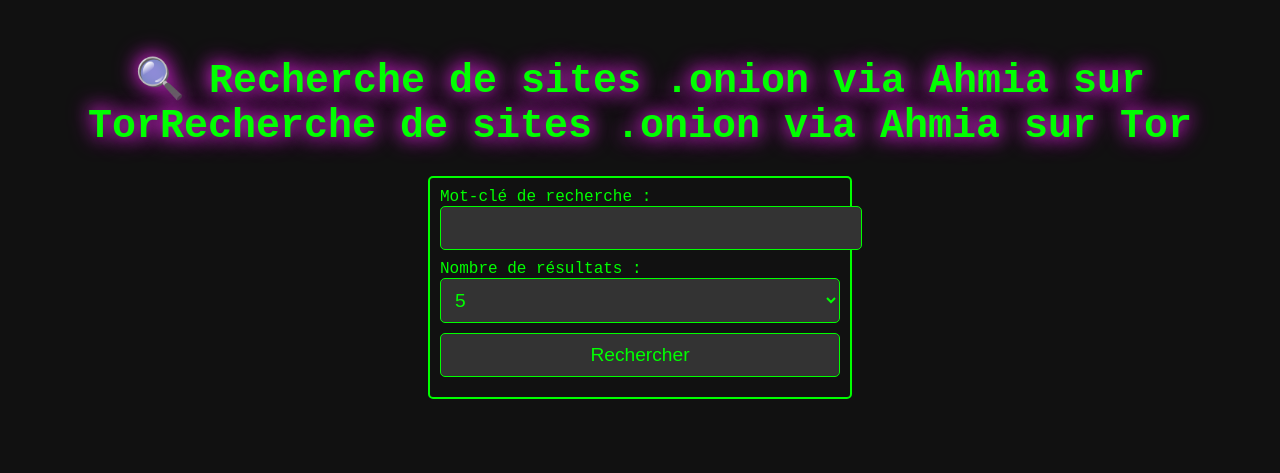
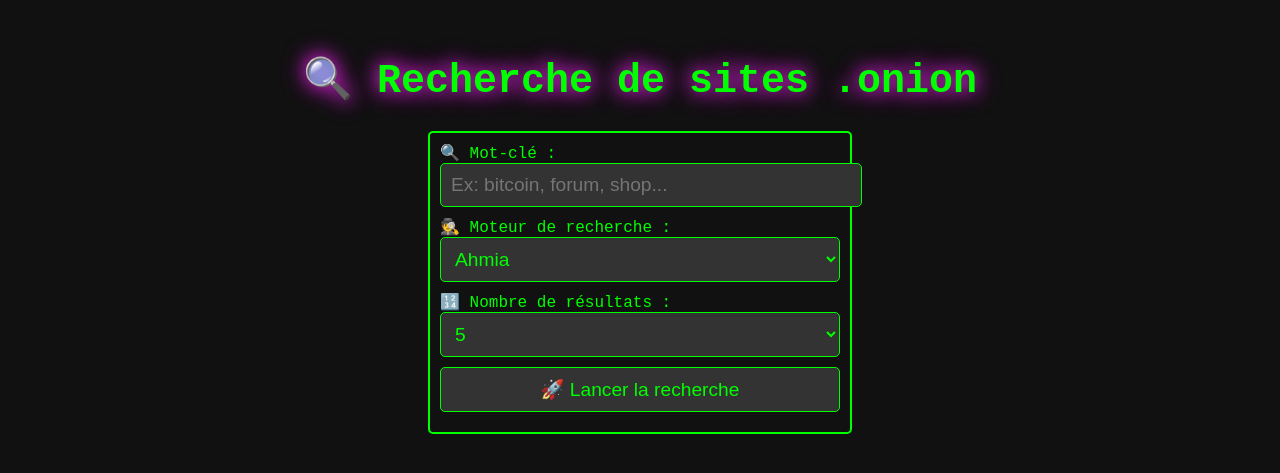
Before and after one commit to tucommenceapousser/tordork, a Flask app: page / in a window 1280 px wide. Shown: the top 473 px of the page. Run offline with Flask 3, Linux system fonts and the light colour scheme.

Commit message:
Update index.html

```diff
--- a/templates/index.html
+++ b/templates/index.html
@@ -7,20 +7,28 @@
     <link rel="stylesheet" href="{{ url_for('static', filename='style.css') }}">
 </head>
 <body>
-    <h1>🔍 Recherche de sites .onion via Ahmia sur Tor</h1>
+    <h1 id="typing-title"></h1>
+
     <form method="POST">
-        <label for="keyword">Mot-clé de recherche :</label>
-        <input type="text" name="keyword" id="keyword" required>
+        <label for="keyword">🔍 Mot-clé :</label>
+        <input type="text" name="keyword" id="keyword" required placeholder="Ex: bitcoin, forum, shop...">
 
-        <label for="limit">Nombre de résultats :</label>
-        <select name="limit" id="limit" required>
+        <label for="engine">🕵️ Moteur de recherche :</label>
+        <select name="engine" id="engine">
+            <option value="ahmia">Ahmia</option>
+            <option value="onionsearch">OnionSearch</option>
+            <option value="darksearch">DarkSearch</option>
+        </select>
+
+        <label for="limit">🔢 Nombre de résultats :</label>
+        <select name="limit" id="limit">
             <option value="5">5</option>
             <option value="10">10</option>
             <option value="20">20</option>
             <option value="50">50</option>
         </select>
 
-        <button type="submit">Rechercher</button>
+        <button type="submit">🚀 Lancer la recherche</button>
     </form>
 
     {% if error %}
@@ -28,21 +36,30 @@
     {% endif %}
 
     {% if results %}
-        <h2>Sites .onion trouvés :</h2>
+        <h2>📌 Résultats :</h2>
         <ul>
-            {% for site in results %}
-                <li><a href="{{ site }}" target="_blank">{{ site }}</a></li>
+            {% for moteur, liens in results.items() %}
+                <li><strong>{{ moteur }}</strong></li>
+                <ul>
+                    {% for lien in liens %}
+                        <li><a href="{{ lien }}" target="_blank">{{ lien }}</a></li>
                     {% endfor %}
                 </ul>
-        <a href="{{ url_for('download_results', keyword=request.form['keyword']) }}" class="download-btn">Télécharger les résultats</a>
+            {% endfor %}
+        </ul>
+
+        <a href="{{ url_for('download_results', keyword=request.form['keyword']) }}" class="download-btn">
+            📥 Télécharger les résultats
+        </a>
     {% endif %}
+
     <script>
-    // Effet de type console pour le titre de la page
+        // Effet de frappe pour le titre
         document.addEventListener("DOMContentLoaded", function() {
-        const title = "Recherche de sites .onion via Ahmia sur Tor";
+            const title = "🔍 Recherche de sites .onion";
             let i = 0;
-        const speed = 100;
-        const element = document.querySelector("h1");
+            const speed = 80;
+            const element = document.getElementById("typing-title");
 
             function typeWriter() {
                 if (i < title.length) {
```
Lines whose indentation alone changed are shown as unchanged.
